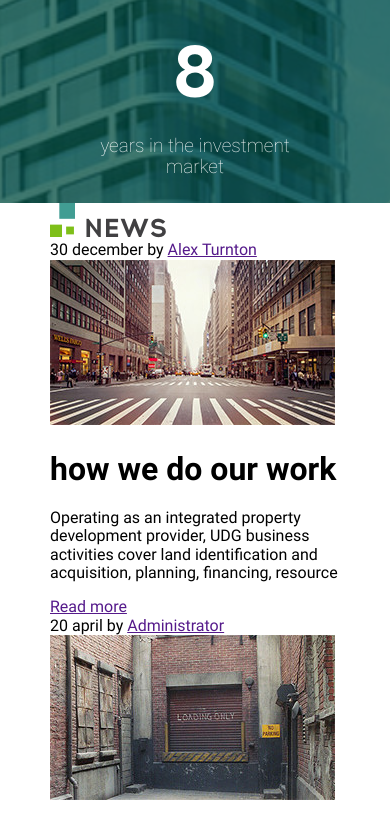
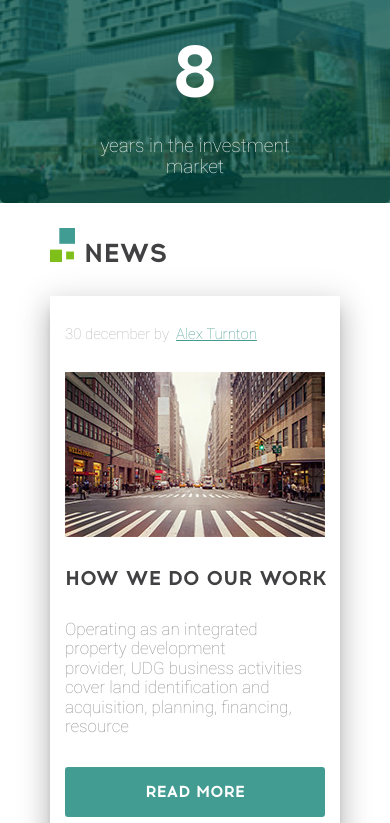
Before and after one commit to YuriyShandor/UDG, a website: page index.html in a window 390 px wide. Shown: the part 3430-4253 px from the top of the page. Drawn offline with Linux system fonts and the light colour scheme; a web font is replaced by a local one.

Commit message:
Add Section New__Mod_02

```diff
--- a/index.html
+++ b/index.html
@@ -269,6 +269,10 @@
             </div>
           </div>
         </div>
+
+        <div class="new__rectangles">
+          <img src="img/section-new__rectangle.png" alt="">
+        </div>
       </div>
     </div>
   </section>
--- a/scss/main.scss
+++ b/scss/main.scss
@@ -1062,6 +1062,10 @@ body {
 
 @media screen and (max-width: 767px) {
   .section-numbers {
+    background: url(../img/who-we__image.png) no-repeat bottom center / cover;
+  }
+
+  .section-numbers {
     height: 614px;
     margin-top: 56px;
     border-radius: 5px;
@@ -1083,12 +1087,209 @@ body {
   }
 }
 
+.new-content {
+  margin: 0 auto;
+  width: 1119px;
+  height: 908px;
+  display: flex;
+  flex-direction: column;
+  align-items: center;
+  justify-content: center;
+}
+
+.new-items {
+  width: inherit;
+  display: flex;
+  justify-content: space-between;
+  margin-top: 90px;
+
+  .new-item {
+    width: 351px;
+    height: 532px;
+    position: relative;
+    box-shadow: 0 16px 24px 2px rgba(0, 0, 0, 0.14), 0 6px 30px 5px rgba(0, 0, 0, 0.12), 0 8px 10px -5px rgba(0, 0, 0, 0.3);
+    transition-property: all;
+    transition-duration: 0.5s;
+
+    .new-item__content {
+      margin-left: 25px;
+      display: flex;
+      flex-direction: column;
+
+      .new__date-author {
+        display: flex;
+        font-size: 15px;
+        font-weight: 300;
+        margin-top: 28px;
+        margin-bottom: 27px;
+
+        .new__date {
+          color: #b2b2b2;
+        }
+
+        .new__author {
+          color: #439c92;
+          margin-left: 7px;
+        }
+      }
+
+      .new-item__image {
+        width: 285px;
+        height: 165px;
+        margin-bottom: 47px;
+      }
+
+      .new-item__title {
+        margin: 0;
+        font-family: Acrom;
+        font-size: 19px;
+        font-weight: 800;
+        color: #414042;
+        text-transform: uppercase;
+      }
+
+      .new-item__discr {
+        margin: 0;
+        font-size: 16px;
+        font-weight: 300;
+        color: #8a8a8b;
+        width: 285px;
+        margin-top: 33px;
+      }
+    }
+
+    .new-item__link {
+      position: absolute;
+      bottom: 0;
+      width: 100%;
+      height: 51px;
+      display: flex;
+      align-items: center;
+      justify-content: center;
+      background: #439c92;
+      text-decoration: none;
+      text-transform: uppercase;
+      font-family: Acrom;
+      font-size: 16px;
+      font-weight: 800;
+      color: #fff;
+      cursor: pointer;
+    }
+
+    &:hover {
+      transform: scale(1.05);
+
+      .new-item__title {
+        color: #439c92;
+      }
+    }
+  }
+}
+
+.new__rectangles {
+  display: none;
+}
+
 @media screen and (max-width: 1199px) {
+  .new-content {
+    width: 720px;
+    height: 847px;
 
+    .section-title {
+      margin-right: auto;
+      margin-left: 167px;
+    }
+  }
+
+  .new-items {
+    .new-item:last-child {
+      display: none;
+    }
+  }
+
+  .new__rectangles {
+    display: block;
+    margin-top: 50px;
+  }
 }
 
 @media screen and (max-width: 767px) {
+  .new-content {
+    margin: 0;
+    width: inherit;
+    height: auto;
+    display: flex;
+    flex-direction: column;
+    align-items: none;
+    justify-content: none;
 
+    .section-title {
+      margin: 0;
+      margin-right: auto;
+      margin-top: 25px;
+    }
+  }
+
+  .new-items {
+    display: flex;
+    flex-direction: column;
+    margin-top: 0;
+
+    .new-item {
+      width: 290px;
+      height: auto;
+      margin-top: 30px;
+      transition-duration: 0.4s;
+
+      .new-item__content {
+        margin-left: 15px;
+
+        .new__date-author {
+          margin-top: 30px;
+          margin-bottom: 28px;
+        }
+
+        .new-item__image {
+          width: 260px;
+          height: 165px;
+          margin-bottom: 30px;
+        }
+
+        .new-item__title {
+          font-size: 20px;
+        }
+
+        .new-item__discr {
+          font-size: 17px;
+          width: 255px;
+          margin-top: 30px;
+        }
+      }
+
+      .new-item__link {
+        position: static;
+        margin: 0 auto;
+        margin-top: 30px;
+        margin-bottom: 30px;
+        width: 260px;
+        height: 50px;
+        border-radius: 3px;
+      }
+
+      &:hover {
+        transform: scale(1.02);
+      }
+    }
+
+    .new-item:last-child {
+      display: block;
+      position: relative;
+    }
+  }
+
+  .new__rectangles {
+    display: none;
+  }
 }
 
 @media screen and (max-width: 1199px) {
@@ -1106,11 +1307,3 @@ body {
 @media screen and (max-width: 767px) {
 
 }
-
-@media screen and (max-width: 1199px) {
-
-}
-
-@media screen and (max-width: 767px) {
-
-}
```
Also changed, not shown: img/section-new__rectangle.png (added), scss/main.min.css.
